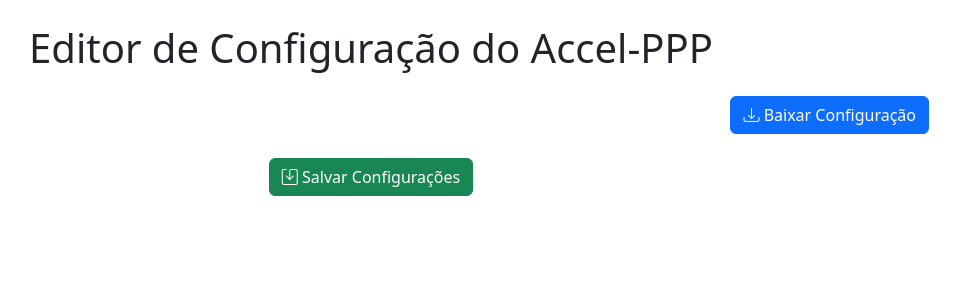
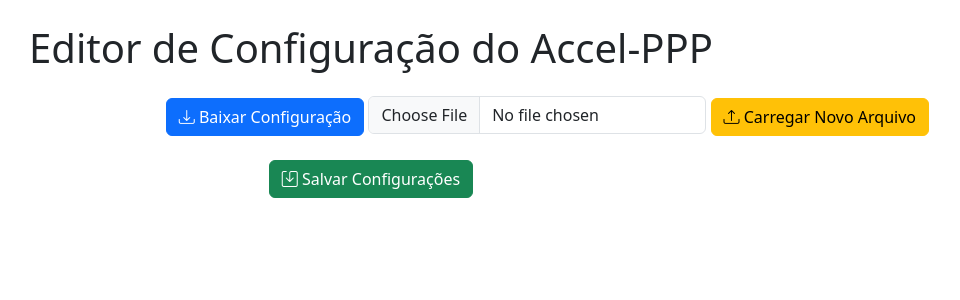
Before and after one commit to steinhorstbr/accel-ppp-config, a Flask app: page /config in a window 1280 px wide. Shown: the top 300 px of the page, without its empty margins (269-1229 px from the left). Run offline with Flask 3, Linux system fonts and the light colour scheme; the visitor is signed in with stand-in values (Sample User, id 1); data that the repository does not hold is empty; some libraries are stand-ins or nearby versions.

Commit message:
Update index.html

```diff
--- a/app/templates/index.html
+++ b/app/templates/index.html
@@ -13,17 +13,19 @@
     <div class="container mt-4">
         <h1 class="text-center mb-4">Editor de Configuração do Accel-PPP</h1>
 
-        <!-- Botão de download -->
+        <!-- Upload e Download de Arquivo -->
         <div class="text-end mb-3">
             <a href="/api/download" class="btn btn-primary">
                 <i class="bi bi-download"></i> Baixar Configuração
             </a>
+            <input type="file" id="uploadFile" class="form-control w-auto d-inline-block" />
+            <button class="btn btn-warning" onclick="uploadConfig()">
+                <i class="bi bi-upload"></i> Carregar Novo Arquivo
+            </button>
         </div>
 
-        <!-- Exibição das seções -->
         <div id="sections"></div>
 
-        <!-- Botão para salvar -->
         <div class="text-center mt-4">
             <button class="btn btn-success" onclick="saveConfig()">
                 <i class="bi bi-save"></i> Salvar Configurações
```
